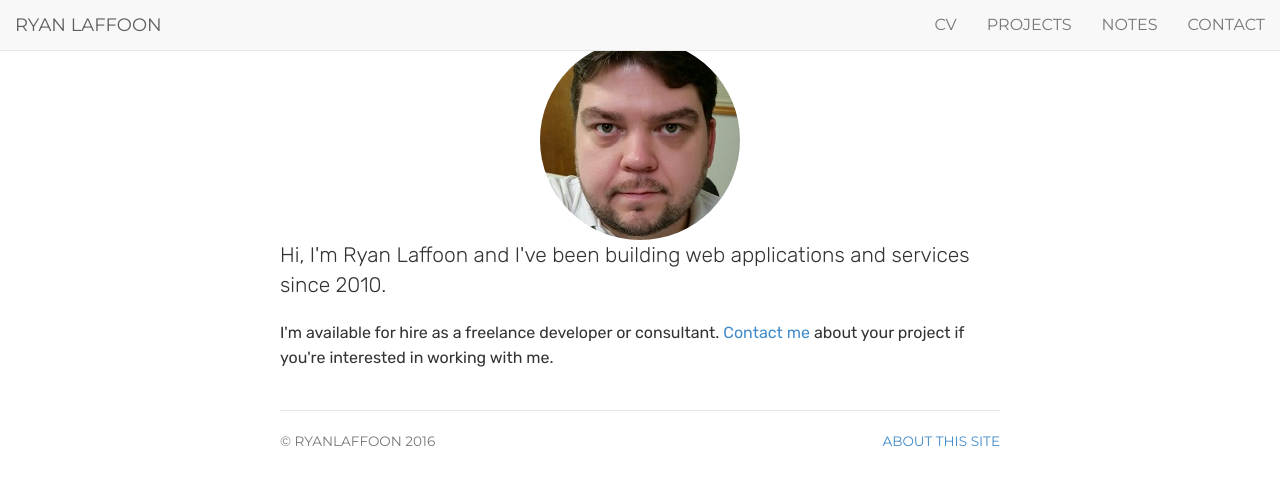
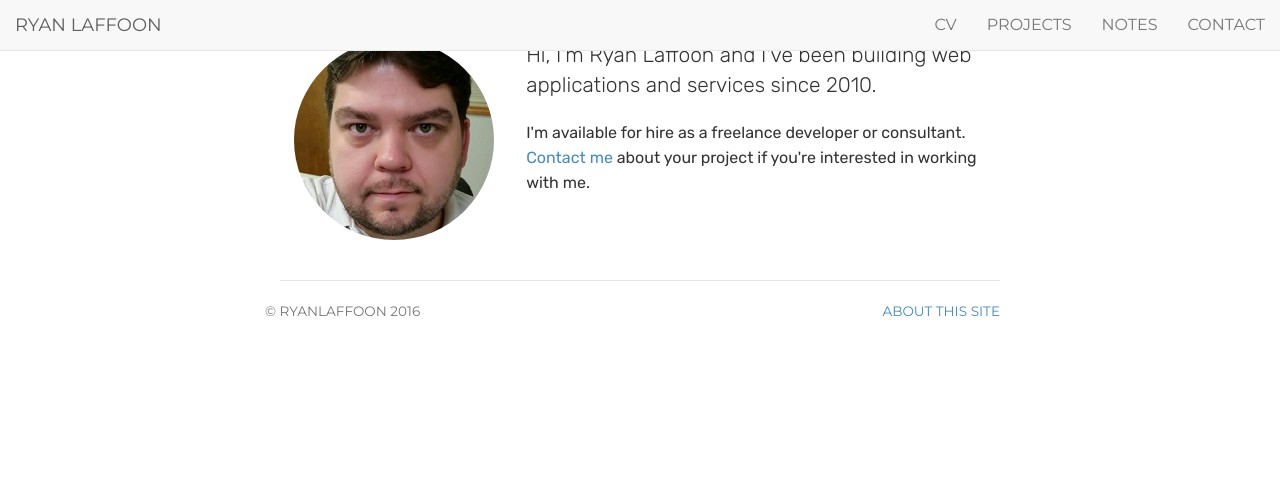
Before and after one commit to ryanlaffoon/ryanlaffoon.github.io, a Jekyll site: the page built from index.html, in a window 1280 px wide. Shown: the top 485 px of the page. Built offline with Jekyll 4.4.1, drawn with Linux system fonts in a browser that asks for light colours.

Commit message:
Update head.html

```diff
--- a/_includes/head.html
+++ b/_includes/head.html
@@ -9,9 +9,9 @@
 	<!-- styles -->
 	<link rel="stylesheet" href="https://cdnjs.cloudflare.com/ajax/libs/font-awesome/4.7.0/css/font-awesome.min.css">
 	<link href="https://ryanlaffoon.github.io/css/bootstrap-min.css" rel="stylesheet" />
-    <!--<link href="https://ryanlaffoon.github.io/css/bootstrap-responsive.min.css" rel="stylesheet" />-->
-    <link href="https://ryanlaffoon.github.io/css/style.css" rel="stylesheet">
-    <link href="https://ryanlaffoon.github.io/css/jumbotron-narrow.css" rel="stylesheet">
+	<link href="https://ryanlaffoon.github.io/css/bootstrap-responsive.min.css" rel="stylesheet" />
+	<link href="https://ryanlaffoon.github.io/css/jumbotron-narrow.css" rel="stylesheet">
+	<link href="https://ryanlaffoon.github.io/css/style.css" rel="stylesheet">
 	<!-- google analytics -->
 	{% include analytics.html %}
 </head>
```
